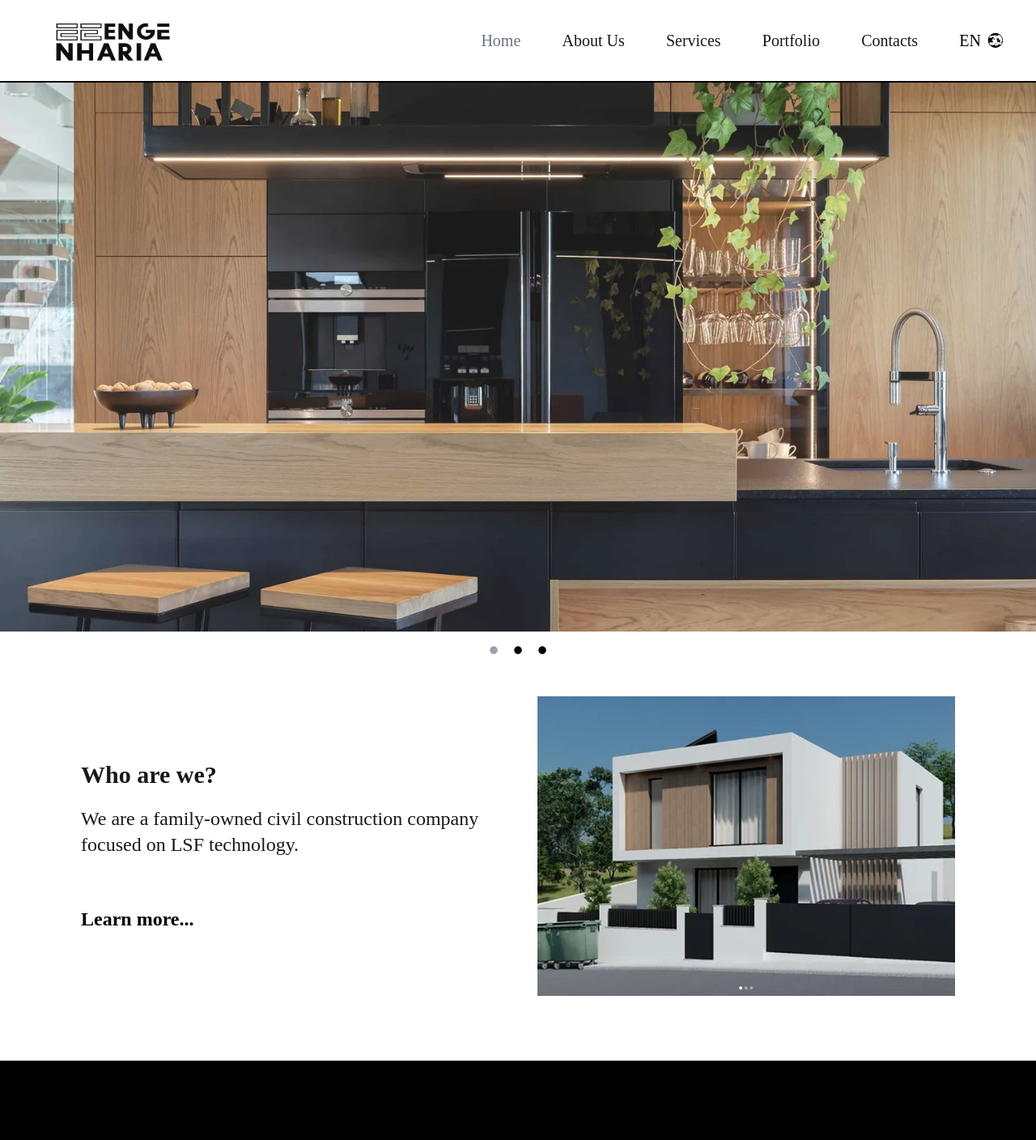
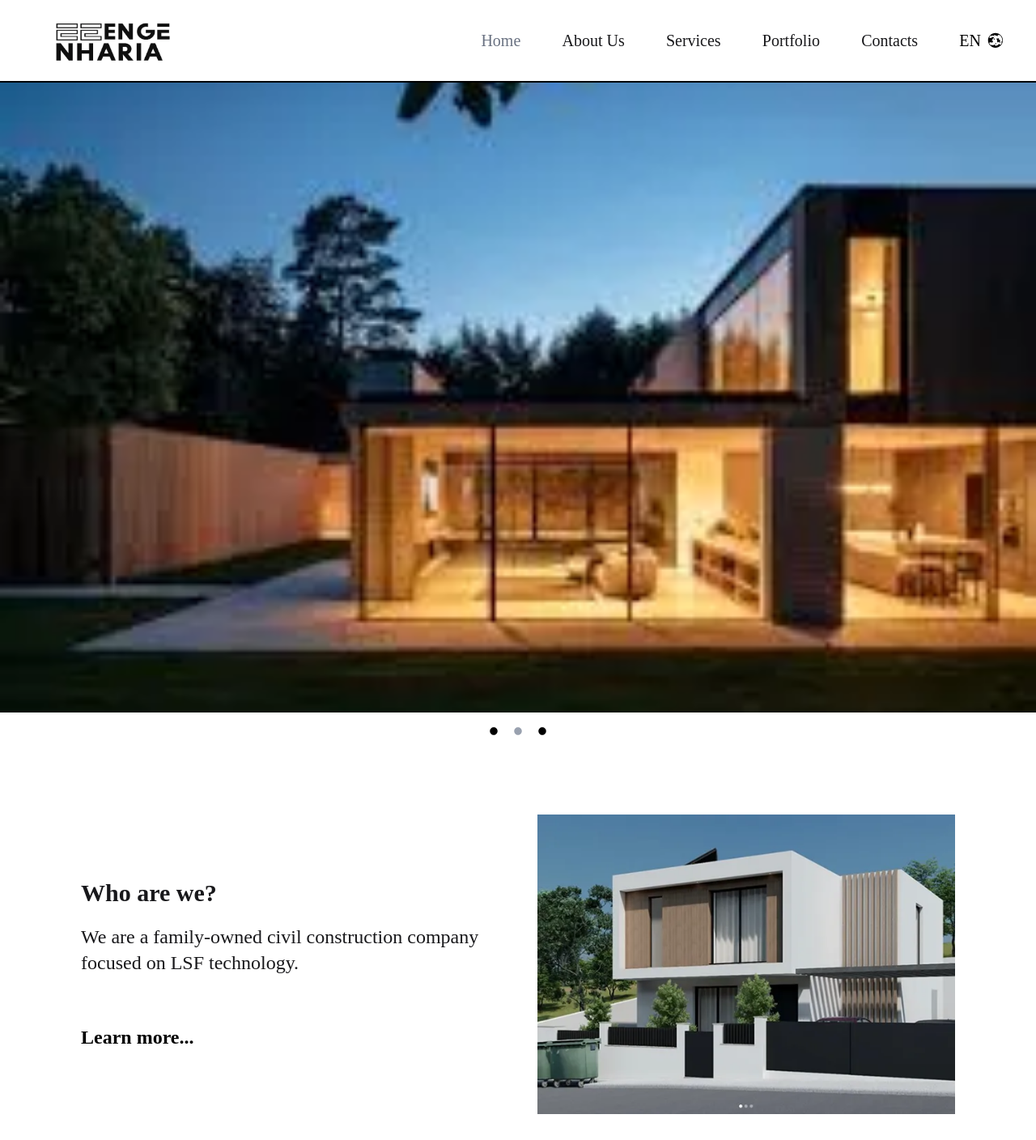
Before and after one commit to tiagoafonseca/Eeengenharia-Website, a React (Vite) app in the folder frontend/: page / in a window 1280 px wide. Shown: the top 1408 px of the page at 81% size. Built offline with nearby package versions, Linux system fonts and the light colour scheme; a web font is replaced by a local one.

Commit message:
feat: Implement Reveal component for animated entry and enhance various pages with reveal effects

```diff
--- a/frontend/src/components/layout/NavBar.jsx
+++ b/frontend/src/components/layout/NavBar.jsx
@@ -38,9 +38,9 @@ const NavBar = () => {
             </div>
 
             <div
-                className={`${
-                    isVisible ? "flex" : "hidden"
-                } md:flex flex-col md:flex-row items-center absolute md:static top-full left-0 w-full md:w-auto bg-white md:bg-transparent shadow-md md:shadow-none py-6 md:py-0 px-10 md:px-0 z-40`}
+                className={`mobile-menu ${
+                    isVisible ? "is-open" : ""
+                } flex flex-col md:flex-row items-center absolute md:static top-full left-0 w-full md:w-auto bg-white md:bg-transparent shadow-md md:shadow-none py-6 md:py-0 px-10 md:px-0 z-40`}
             >
                 <ul className="flex flex-col md:flex-row justify-center items-center w-full md:w-auto md:gap-[4vw] text-xl gap-8">
                     {NAV_ITEMS.map(({ to, labelKey }) => (
--- a/frontend/src/components/sections/Carousel.jsx
+++ b/frontend/src/components/sections/Carousel.jsx
@@ -1,4 +1,4 @@
-import { useState } from 'react';
+import { useState, useEffect } from 'react';
 import { BsChevronCompactLeft, BsChevronCompactRight } from 'react-icons/bs';
 import { RxDotFilled } from 'react-icons/rx';
 
@@ -8,8 +8,11 @@ const SLIDES = [
     { url: '/splide-img3.webp', alt: 'Obra Eeengenharia 3' },
 ];
 
+const AUTOPLAY_MS = 5000;
+
 export default function Carousel() {
     const [currentIndex, setCurrentIndex] = useState(0);
+    const [isPaused, setIsPaused] = useState(false);
 
     const prevSlide = () =>
         setCurrentIndex((i) => (i === 0 ? SLIDES.length - 1 : i - 1));
@@ -17,14 +20,36 @@ export default function Carousel() {
     const nextSlide = () =>
         setCurrentIndex((i) => (i === SLIDES.length - 1 ? 0 : i + 1));
 
+    useEffect(() => {
+        const reduce = window.matchMedia('(prefers-reduced-motion: reduce)').matches;
+        if (isPaused || reduce) return;
+
+        const id = setTimeout(
+            () => setCurrentIndex((i) => (i === SLIDES.length - 1 ? 0 : i + 1)),
+            AUTOPLAY_MS
+        );
+        return () => clearTimeout(id);
+    }, [currentIndex, isPaused]);
+
     return (
-        <div className="h-[55vh] min-h-[320px] md:h-[600px] lg:h-[780px] w-full pt-0 md:pt-25 relative group">
+        <div className="pt-0 md:pt-25 w-full">
             <div
-                style={{ backgroundImage: `url(${SLIDES[currentIndex].url})` }}
-                className="w-full h-full bg-center bg-cover duration-500"
+                className="relative group h-[55vh] min-h-[320px] md:h-[600px] lg:h-[780px] w-full overflow-hidden"
+                onMouseEnter={() => setIsPaused(true)}
+                onMouseLeave={() => setIsPaused(false)}
+            >
+                {SLIDES.map((slide, i) => (
+                    <div
+                        key={i}
+                        style={{ backgroundImage: `url(${slide.url})` }}
+                        className={`absolute inset-0 bg-center bg-cover transition-opacity duration-700 ease-in-out ${
+                            i === currentIndex ? 'opacity-100' : 'opacity-0'
+                        }`}
                         role="img"
-                aria-label={SLIDES[currentIndex].alt}
+                        aria-label={slide.alt}
+                        aria-hidden={i !== currentIndex}
                     />
+                ))}
 
                 <button
                     onClick={prevSlide}
@@ -41,6 +66,7 @@ export default function Carousel() {
                 >
                     <BsChevronCompactRight size={30} />
                 </button>
+            </div>
 
             <div className="flex justify-center py-2" role="tablist" aria-label="Slides">
                 {SLIDES.map((_, slideIndex) => (
--- /dev/null
+++ b/frontend/src/components/ui/Reveal.jsx
@@ -0,0 +1,41 @@
+import { useInView } from "../../hooks/useInView";
+
+const prefersReducedMotion =
+    typeof window !== "undefined" &&
+    window.matchMedia("(prefers-reduced-motion: reduce)").matches;
+
+/**
+ * Envolve conteúdo e anima-o (fade + slide-up) quando entra no viewport.
+ * Respeita a preferência "prefers-reduced-motion".
+ *
+ * @param {React.ElementType} [as="div"] - tag/componente a renderizar
+ * @param {number}            [delay=0]  - atraso da transição em ms (para stagger)
+ * @param {string}            [className]
+ */
+const Reveal = ({ as = "div", delay = 0, className = "", children, ...rest }) => {
+    const Tag = as;
+    const [ref, inView] = useInView({ threshold: 0.15 });
+
+    if (prefersReducedMotion) {
+        return (
+            <Tag className={className} {...rest}>
+                {children}
+            </Tag>
+        );
+    }
+
+    return (
+        <Tag
+            ref={ref}
+            style={{ transitionDelay: `${delay}ms` }}
+            className={`transition-all duration-700 ease-out motion-reduce:transition-none ${
+                inView ? "opacity-100 translate-y-0" : "opacity-0 translate-y-8"
+            } ${className}`}
+            {...rest}
+        >
+            {children}
+        </Tag>
+    );
+};
+
+export default Reveal;
--- /dev/null
+++ b/frontend/src/hooks/useInView.js
@@ -0,0 +1,37 @@
+import { useEffect, useRef, useState } from "react";
+
+/**
+ * Observa um elemento e indica quando entra no viewport.
+ *
+ * @param {Object}  options
+ * @param {number}  [options.threshold=0.15] - fração visível para disparar
+ * @param {string}  [options.rootMargin="0px"] - margem do root do observer
+ * @param {boolean} [options.once=true] - se true, deixa de observar após a 1ª aparição
+ * @returns {[React.RefObject, boolean]} [ref, inView]
+ */
+export function useInView({ threshold = 0.15, rootMargin = "0px", once = true } = {}) {
+    const ref = useRef(null);
+    const [inView, setInView] = useState(false);
+
+    useEffect(() => {
+        const node = ref.current;
+        if (!node) return;
+
+        const observer = new IntersectionObserver(
+            ([entry]) => {
+                if (entry.isIntersecting) {
+                    setInView(true);
+                    if (once) observer.unobserve(node);
+                } else if (!once) {
+                    setInView(false);
+                }
+            },
+            { threshold, rootMargin }
+        );
+
+        observer.observe(node);
+        return () => observer.disconnect();
+    }, [threshold, rootMargin, once]);
+
+    return [ref, inView];
+}
--- a/frontend/src/pages/HomePage.jsx
+++ b/frontend/src/pages/HomePage.jsx
@@ -5,6 +5,7 @@ import { LuCalendarCheck } from "react-icons/lu";
 import { useTranslation } from "react-i18next";
 import Modal from "../components/sections/Modal.jsx";
 import Carousel from "../components/sections/Carousel.jsx";
+import Reveal from "../components/ui/Reveal.jsx";
 import { HOME_SERVICES } from "../data/services.js";
 
 const HIGHLIGHTS = [
@@ -22,7 +23,7 @@ const HomePage = () => {
             <Carousel />
 
             <div className="flex flex-col md:flex-row items-center justify-center gap-8 md:gap-12 px-6 md:px-25 py-12 md:py-20">
-                <div className="w-full md:w-1/2 max-w-xl">
+                <Reveal className="w-full md:w-1/2 max-w-xl">
                     <h1 className="font-bold text-2xl md:text-3xl pb-5">{t("whoWeAre")}</h1>
                     <p className="text-lg md:text-2xl">{t("whoWeAreDesc")}</p>
 
@@ -35,19 +36,19 @@ const HomePage = () => {
                         </Link>
                         <span className="absolute left-0 -bottom-1 h-[2px] w-0 bg-black transition-all duration-300 group-hover:w-full" />
                     </div>
-                </div>
+                </Reveal>
 
-                <div className="w-full md:w-1/2 flex justify-center">
+                <Reveal delay={150} className="w-full md:w-1/2 flex justify-center">
                     <img src="/quem-somos.webp" alt={t("whoWeAre")} width="600" height="450" loading="lazy" className="w-full max-w-[600px] h-auto" />
-                </div>
+                </Reveal>
             </div>
 
             <div className="w-full bg-black py-16 md:py-20">
                 <div className="grid grid-cols-1 sm:grid-cols-3 gap-12 sm:gap-8 lg:gap-x-[200px] text-white w-full max-w-6xl mx-auto px-6">
-                    {HIGHLIGHTS.map(({ icon, titleKey, descKey }) => {
+                    {HIGHLIGHTS.map(({ icon, titleKey, descKey }, i) => {
                         const Icon = icon;
                         return (
-                            <div key={titleKey} className="flex flex-col items-center">
+                            <Reveal key={titleKey} delay={i * 120} className="flex flex-col items-center">
                                 <Link
                                     className="flex items-center justify-center h-[120px] w-[120px] rounded-full ring-0 ring-white hover:text-black hover:bg-white hover:ring-3 hover:ring-offset-2 hover:ring-offset-black transition-all duration-300 ease-linear"
                                     to="/portfolio"
@@ -57,7 +58,7 @@ const HomePage = () => {
                                 </Link>
                                 <h2 className="text-center font-bold text-2xl md:text-3xl pt-5">{t(titleKey)}</h2>
                                 <p className="text-center text-lg md:text-xl pt-4">{t(descKey)}</p>
-                            </div>
+                            </Reveal>
                         );
                     })}
                 </div>
@@ -66,12 +67,12 @@ const HomePage = () => {
             <div className="flex items-center justify-center px-6">
                 <div className="mt-16 mb-16 md:mt-25 md:mb-25 flex flex-col items-center justify-center w-full">
                     <div className="grid grid-cols-1 sm:grid-cols-3 gap-12 sm:gap-8 lg:gap-x-[200px] text-black w-full max-w-6xl mx-auto mb-4">
-                        {HOME_SERVICES.map(({ image, titleKey, descKey }) => (
-                            <div key={titleKey} className="flex flex-col items-center">
+                        {HOME_SERVICES.map(({ image, titleKey, descKey }, i) => (
+                            <Reveal key={titleKey} delay={i * 120} className="flex flex-col items-center">
                                 <img src={image} alt={t(titleKey)} width="300" height="250" loading="lazy" className="w-full max-w-[300px] h-auto" />
                                 <h2 className="text-center font-bold text-2xl md:text-3xl pt-5">{t(titleKey)}</h2>
                                 <p className="text-center text-lg md:text-xl pt-4">{t(descKey)}</p>
-                            </div>
+                            </Reveal>
                         ))}
                     </div>
 
--- a/frontend/src/pages/Services.jsx
+++ b/frontend/src/pages/Services.jsx
@@ -1,6 +1,7 @@
 import { useState } from "react";
 import { Link } from "react-router-dom";
 import { useTranslation } from "react-i18next";
+import Reveal from "../components/ui/Reveal.jsx";
 import { SERVICE_SECTIONS } from "../data/services.js";
 
 const Services = () => {
@@ -42,7 +43,7 @@ const Services = () => {
                     <div key={id} className="w-full flex flex-col items-center">
                         <BudgetDivider />
                         <section className="w-[90%] md:w-[85%] scroll-mt-28" id={id}>
-                            <div className="flex flex-col md:flex-row justify-center items-center gap-8 md:gap-x-15 mt-10 md:mt-15 mb-10">
+                            <Reveal className="flex flex-col md:flex-row justify-center items-center gap-8 md:gap-x-15 mt-10 md:mt-15 mb-10">
                                 <div className="flex flex-col justify-start gap-y-5 w-full md:w-[60%]">
                                     <h2 className="font-bold text-2xl md:text-[25px]">{t(titleKey)}</h2>
                                     <p className="text-lg md:text-[20px]">{t("serviceDesc")}</p>
@@ -56,7 +57,7 @@ const Services = () => {
                                         {t("viewProjects")}
                                     </Link>
                                 </div>
-                            </div>
+                            </Reveal>
                         </section>
                     </div>
                 ))}
```
Also changed, not shown: frontend/src/index.css (+23 -0 lines), frontend/src/pages/AboutUs.jsx (+7 -6 lines), frontend/src/pages/Portfollium.jsx (+9 -32 lines). Lines whose indentation alone changed are shown as unchanged.
